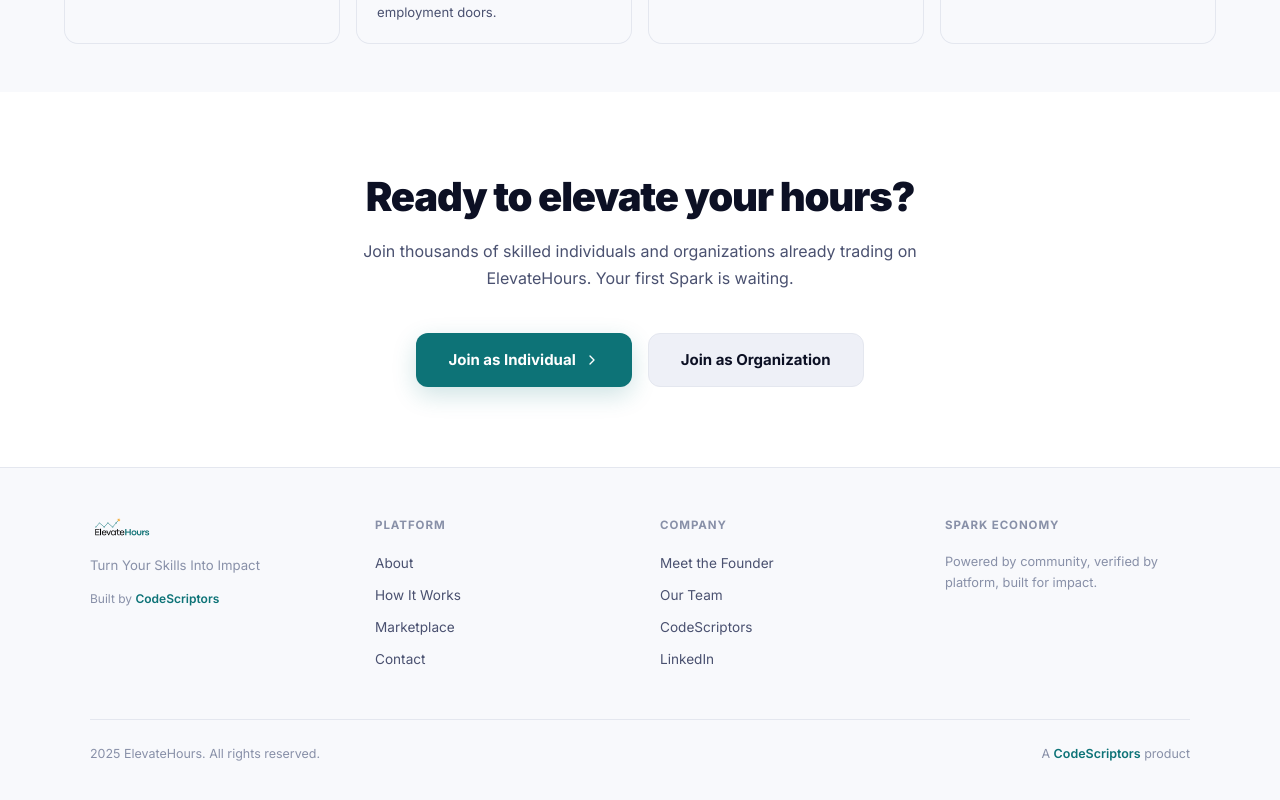
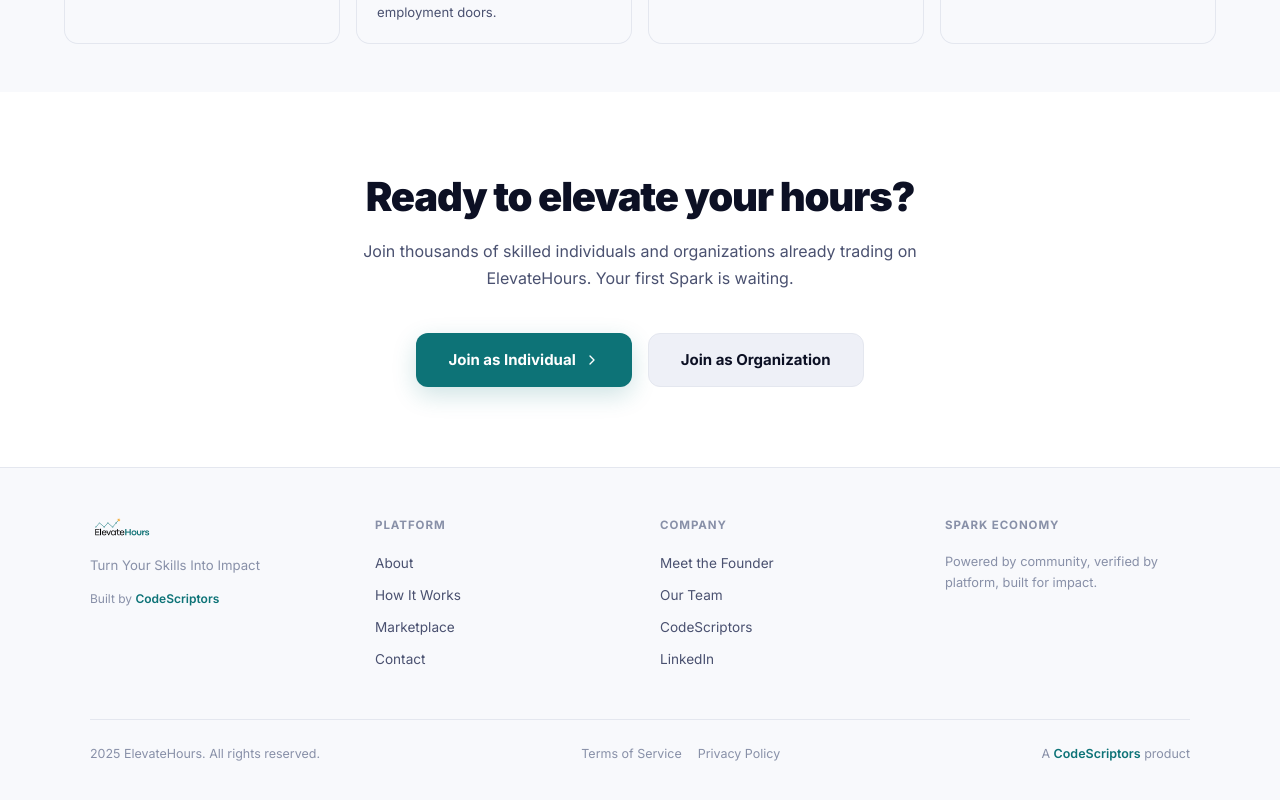
Before and after one commit to Ja-b-ir/ElevateHours, a Next.js app: page / in a window 1280 px wide. Shown: the part 3783-4583 px from the top of the page. Built offline with nearby package versions, Linux system fonts and the light colour scheme; no server answers; the database is empty.

Commit message:
Update page.js

```diff
--- a/src/app/page.js
+++ b/src/app/page.js
@@ -414,12 +414,16 @@ export default function LandingPage() {
               <p style={{ color: 'var(--text-3)', fontSize: '0.8rem', lineHeight: 1.65 }}>Powered by community, verified by platform, built for impact.</p>
             </div>
           </div>
-          <div style={{ borderTop: '1px solid var(--border)', paddingTop: '1.5rem', display: 'flex', justifyContent: 'space-between', flexWrap: 'wrap', gap: '0.5rem' }}>
-            <div style={{ color: 'var(--text-3)', fontSize: '0.78rem' }}>2025 ElevateHours. All rights reserved.</div>
-            <div style={{ color: 'var(--text-3)', fontSize: '0.78rem' }}>
-              A <a href="https://www.facebook.com/codescriptors/" target="_blank" rel="noopener noreferrer" style={{ color: 'var(--brand)', fontWeight: 600 }}>CodeScriptors</a> product
-            </div>
-          </div>
+          <div style={{ borderTop: '1px solid var(--border)', paddingTop: '1.5rem', display: 'flex', justifyContent: 'space-between', flexWrap: 'wrap', gap: '0.75rem' }}>
+  <div style={{ color: 'var(--text-3)', fontSize: '0.78rem' }}>2025 ElevateHours. All rights reserved.</div>
+  <div style={{ display: 'flex', gap: '1rem' }}>
+    <a href="/terms" style={{ color: 'var(--text-3)', fontSize: '0.78rem' }}>Terms of Service</a>
+    <a href="/privacy" style={{ color: 'var(--text-3)', fontSize: '0.78rem' }}>Privacy Policy</a>
+  </div>
+  <div style={{ color: 'var(--text-3)', fontSize: '0.78rem' }}>
+    A <a href="https://www.facebook.com/codescriptors/" target="_blank" rel="noopener noreferrer" style={{ color: 'var(--brand)', fontWeight: 600 }}>CodeScriptors</a> product
+  </div>
+</div>
         </div>
       </footer>
 
```
